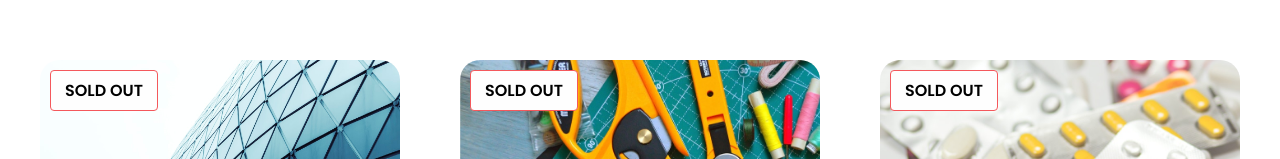
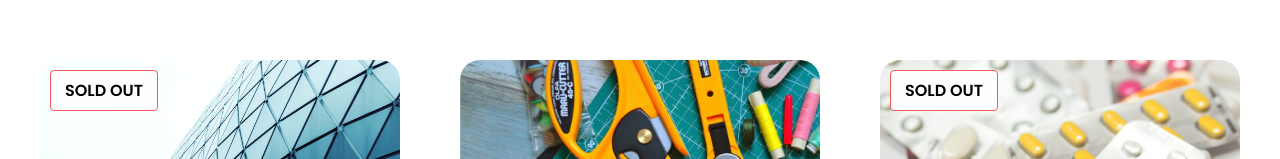
Before and after one commit to KramStyles/react-airbnb, a React (Create React App) app: page / in a window 1280 px wide. Shown: the part 793-952 px from the top of the page. Built offline with nearby package versions, Linux system fonts and the light colour scheme.

Commit message:
set conditions on showing items

```diff
--- a/src/Components/Card.js
+++ b/src/Components/Card.js
@@ -1,9 +1,9 @@
 import react from 'react'
 
 const card_details = [
-    [5.0, 'USA', 136, "Visit our Wonderful Museum", 1],
+    [5.0, 'USA', 136, "Visit our Wonderful Museum", 1, false],
     [4.5, 'NIG', 250, "A state of Culture", 2],
-    [4.8, 'UK', 120, "Welcome to United Kingdoms", 3]
+    [4.8, 'UK', 120, "Welcome to United Kingdoms", 3, false]
 ]
 
 
@@ -19,12 +19,13 @@ function CardInfo(props) {
     )
 }
 
-function CardInfoDesc({backImg, star, country, price, desc}) {
+function CardInfoDesc({backImg, star, country, price, desc, available}) {
     // This is a redo of the above function. It's built using the props destructuring method
     return (
         <div className="card">
             <div className={`card-img img-${backImg}`}/>
-            <a href="#" className="featured_button">sold out</a>
+            {/*Checks if the last item is set to false. Meaning item is not available. so it shows sold out*/}
+            {available === false && <a href="#" className="featured_button">sold out</a>}
             <i className="fa fa-star"> </i> <span>{star} (6) {country}</span>
             <p>{desc}</p>
             <a href="#"><b>From ${price} </b>/ Person</a>
@@ -34,7 +35,14 @@ function CardInfoDesc({backImg, star, country, price, desc}) {
 
 export default function Card() {
     const cards = card_details.map(items => {
-        return <CardInfoDesc star={items[0]} country={items[1]} price={items[2]} desc={items[3]} backImg={items[4]}/>;
+        return <CardInfoDesc
+            star={items[0]}
+            country={items[1]}
+            price={items[2]}
+            desc={items[3]}
+            backImg={items[4]}
+            available={items[5]}
+        />;
     })
     return (
         <section className="card-holder">
```
